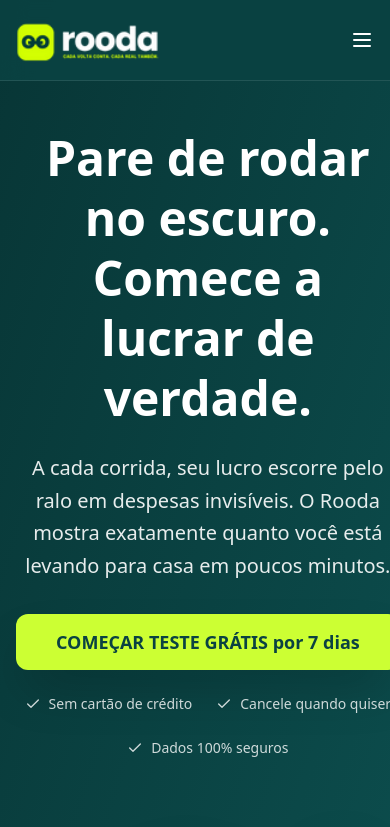
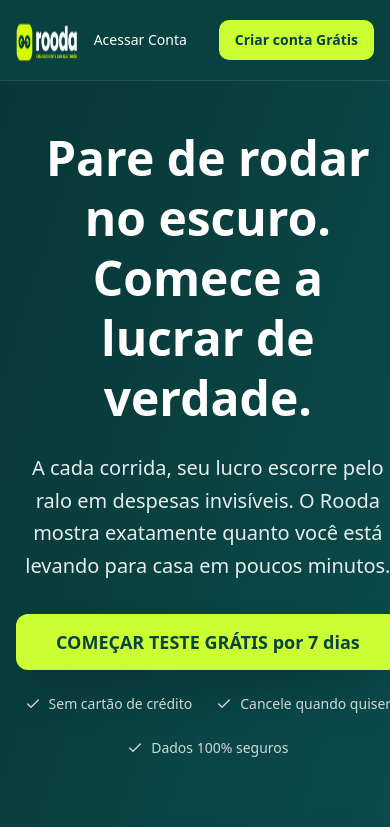
Before and after one commit to itbs90/rooda, a React (Vite) app: page / in a window 390 px wide. Shown: the top 827 px of the page. Built offline with nearby package versions, Linux system fonts and the light colour scheme; the HTML template or start-up script is replaced by a standard one.

Commit message:
Reverted to commit 8bd2f813cf7951de47580296951fba453c575835

```diff
--- a/src/components/Header.tsx
+++ b/src/components/Header.tsx
@@ -3,11 +3,9 @@ import logoBranco from "@/assets/logo-branco.png";
 import logoVerde from "@/assets/logo-verde.png";
 import HeaderLink from "./HeaderLink";
 import { useEffect, useState } from "react";
-import { Menu, X } from "lucide-react";
 
 const Header = () => {
   const [isScrolled, setIsScrolled] = useState(false);
-  const [isMobileMenuOpen, setIsMobileMenuOpen] = useState(false);
 
   useEffect(() => {
     const handleScroll = () => {
@@ -27,19 +25,21 @@ const Header = () => {
     >
       <div className="container mx-auto px-4 py-4">
         <div className="flex items-center justify-between">
+          <div className="flex items-center gap-8">
             <img
               src={isScrolled ? logoVerde : logoBranco}
               alt="Rooda"
               className="h-12"
             />
-
-          <nav className="hidden md:flex items-center gap-6 absolute left-1/2 transform -translate-x-1/2">
+            <nav className="hidden md:flex items-center gap-6">
+              <HeaderLink href="#para-quem-roda" isScrolled={isScrolled}>Para quem Roda</HeaderLink>
               <HeaderLink href="#como-funciona" isScrolled={isScrolled}>Como Funciona</HeaderLink>
               <HeaderLink href="#funcionalidades" isScrolled={isScrolled}>Funcionalidades</HeaderLink>
               <HeaderLink href="#planos" isScrolled={isScrolled}>Planos</HeaderLink>
             </nav>
+          </div>
 
-          <div className="hidden md:flex items-center gap-4">
+          <div className="flex items-center gap-4">
             <Button
               variant="ghost"
               className={`${
@@ -54,44 +54,7 @@ const Header = () => {
               Criar conta Grátis
             </Button>
           </div>
-
-          <button
-            className="md:hidden"
-            onClick={() => setIsMobileMenuOpen(!isMobileMenuOpen)}
-            aria-label="Toggle menu"
-          >
-            {isMobileMenuOpen ? (
-              <X className={`h-6 w-6 ${isScrolled ? "text-foreground" : "text-primary-foreground"}`} />
-            ) : (
-              <Menu className={`h-6 w-6 ${isScrolled ? "text-foreground" : "text-primary-foreground"}`} />
-            )}
-          </button>
         </div>
-
-        {isMobileMenuOpen && (
-          <div className="md:hidden mt-4 pb-4">
-            <nav className="flex flex-col gap-4">
-              <HeaderLink href="#como-funciona" isScrolled={isScrolled}>Como Funciona</HeaderLink>
-              <HeaderLink href="#funcionalidades" isScrolled={isScrolled}>Funcionalidades</HeaderLink>
-              <HeaderLink href="#planos" isScrolled={isScrolled}>Planos</HeaderLink>
-              <div className="flex flex-col gap-2 mt-2">
-                <Button
-                  variant="ghost"
-                  className={`w-full ${
-                    isScrolled
-                      ? "text-foreground hover:text-primary"
-                      : "text-primary-foreground hover:text-primary-foreground/80"
-                  }`}
-                >
-                  Acessar Conta
-                </Button>
-                <Button className="w-full bg-accent text-accent-foreground hover:bg-accent/90 font-semibold">
-                  Criar conta Grátis
-                </Button>
-              </div>
-            </nav>
-          </div>
-        )}
       </div>
     </header>
   );
```
Lines whose indentation alone changed are shown as unchanged.
